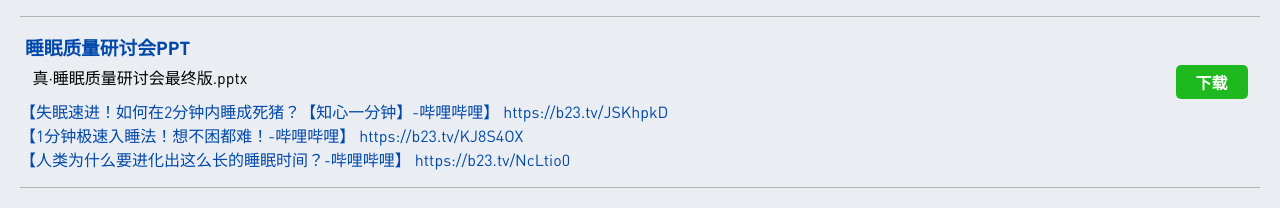
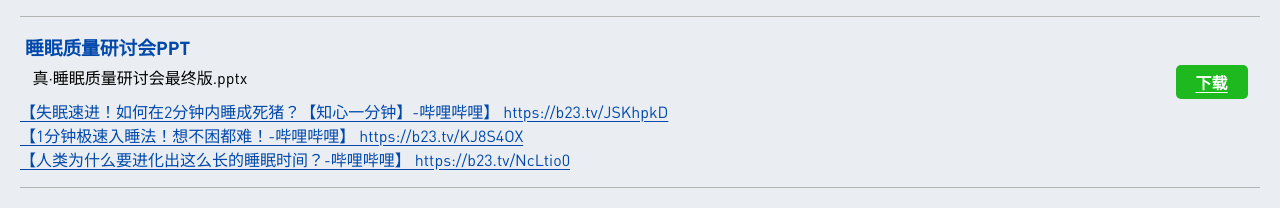
Before and after one commit to Sioneo/sioneo.github.io, a plain HTML site: page shenghua/index.html in a window 1280 px wide. Drawn offline with Linux system fonts and the light colour scheme.

Commit message:
Update generalstyle.css

```diff
--- a/generalstyle.css
+++ b/generalstyle.css
@@ -99,7 +99,8 @@
     color: var(--aColor, darkgreen);
     margin: 0px;
     padding: 0px;
-    text-decoration: none;
+    text-decoration: underline;
+    text-underline-offset: 3px;
 }
 
 pre {
```
